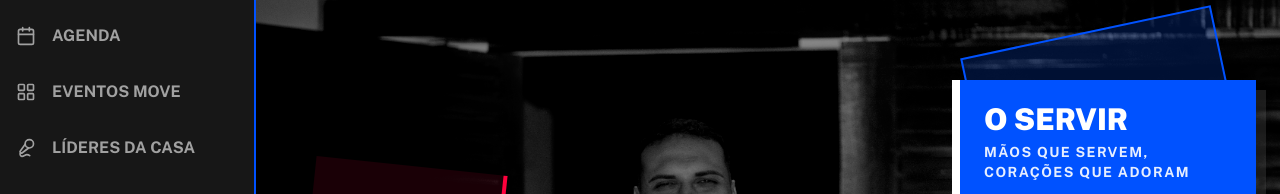
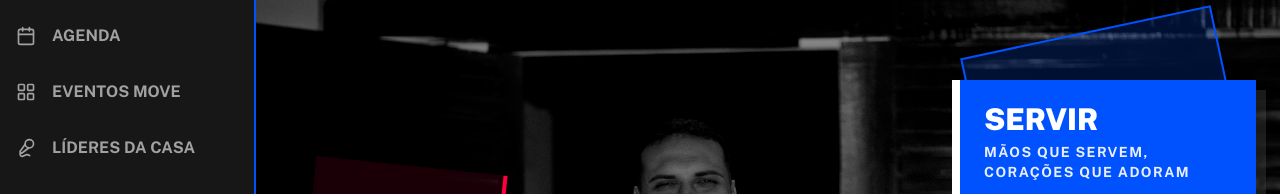
Before and after one commit to Sarahwillock/DNMS.ALPHA, a React (Vite) app: page /move/may in a window 1280 px wide. Shown: the part 225-419 px from the top of the page. Built offline with nearby package versions, Linux system fonts and the light colour scheme; a web font is replaced by a local one.

Commit message:
Update May.tsx

```diff
--- a/src/pages/May.tsx
+++ b/src/pages/May.tsx
@@ -37,7 +37,7 @@ export default function May() {
 
           <div className="md:col-span-4 flex flex-col gap-4 pb-12">
             <div className="bg-move-blue p-6 border-l-8 border-white shadow-[10px_10px_0px_0px_rgba(255,255,255,0.1)]">
-              <h3 className="font-black text-3xl uppercase leading-none mb-2">O SERVIR</h3>
+              <h3 className="font-black text-3xl uppercase leading-none mb-2">SERVIR</h3>
               <p className="font-bold text-sm tracking-widest opacity-90 uppercase">Mãos que servem, corações que adoram</p>
             </div>
             <div className="bg-move-pink p-6 border-l-8 border-white shadow-[10px_10px_0px_0px_rgba(255,255,255,0.1)]">
```
